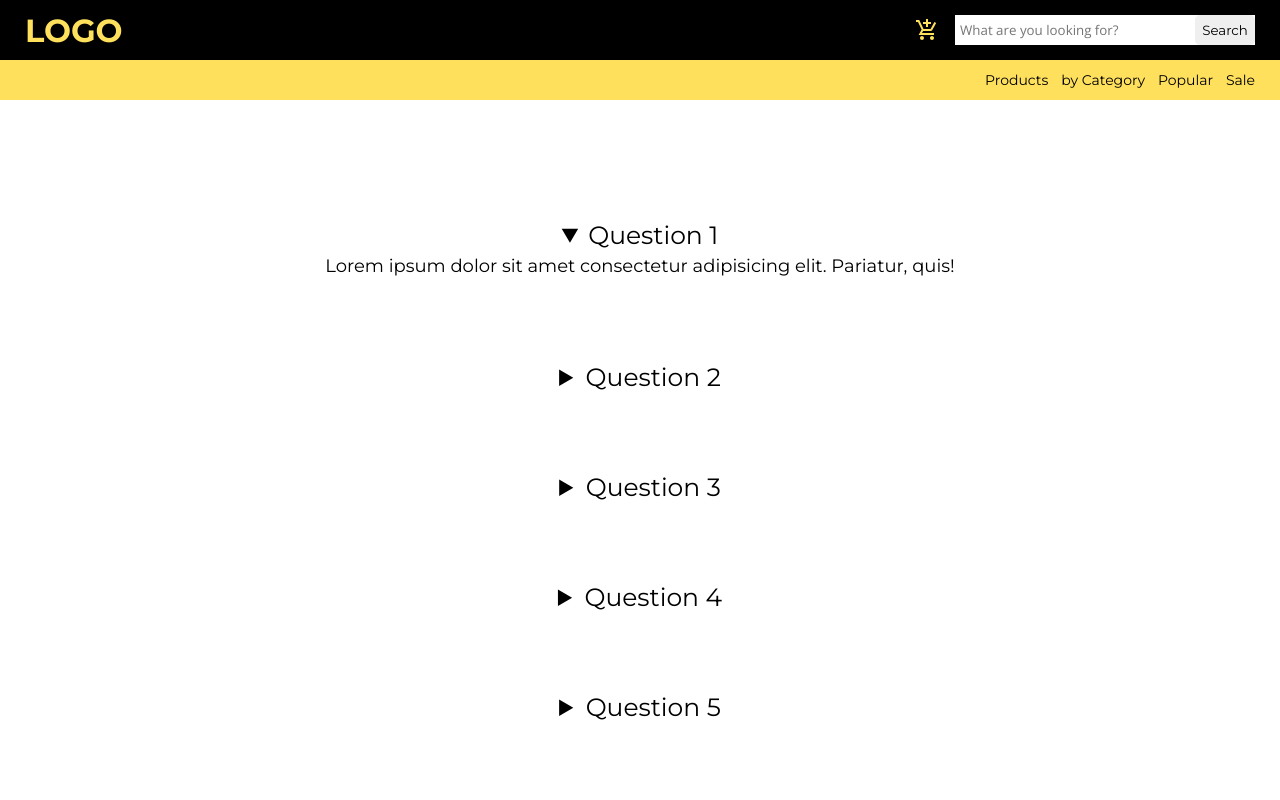
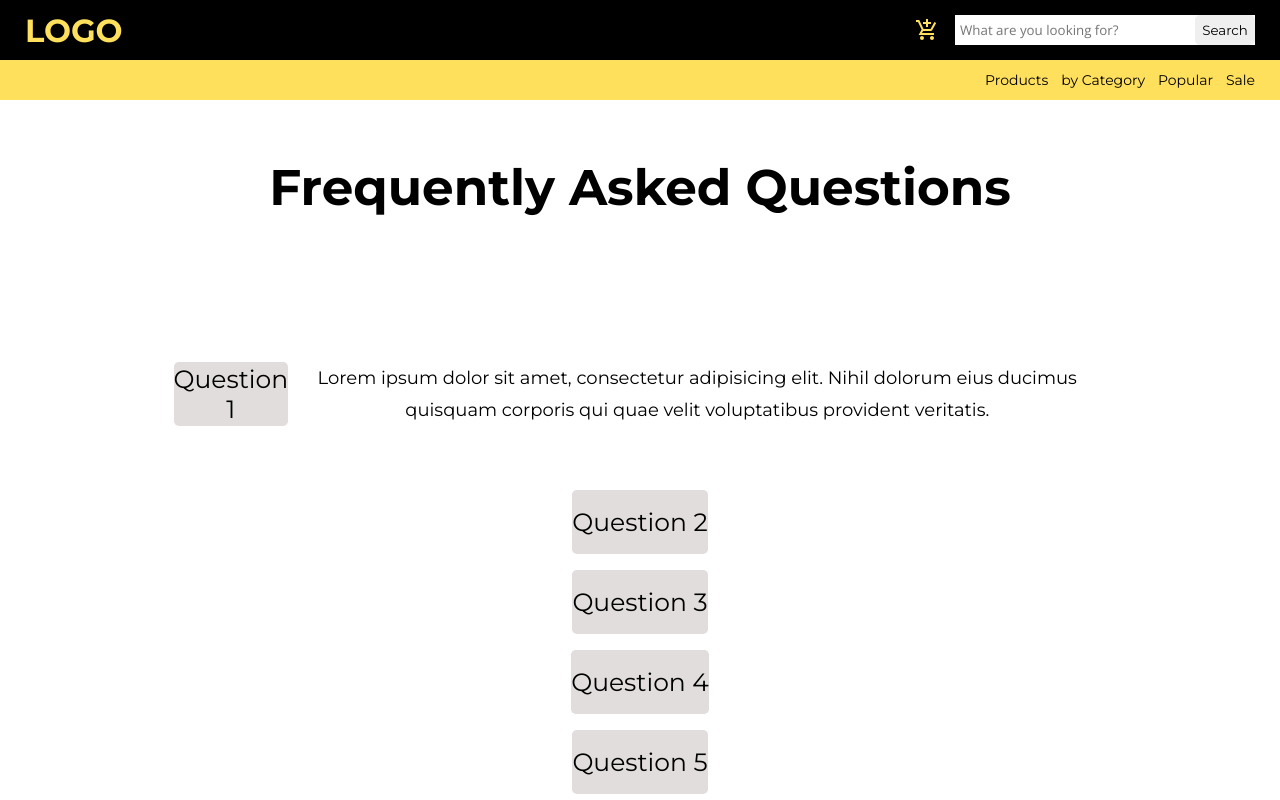
Before and after one commit to uryellll/grocery-app, a React (Create React App) app: page /faqs in a window 1280 px wide. Both pictures are taken after a click on the heading "Question 1". Shown: the top 800 px of the page. Built offline with nearby package versions, Linux system fonts and the light colour scheme.

Commit message:
modified FAQs page

```diff
--- a/src/Containers/FAQs/FAQs.js
+++ b/src/Containers/FAQs/FAQs.js
@@ -8,18 +8,23 @@ function FAQs() {
     <>
       <NavigationBar />
       <div className={classes.container}>
+        <h1>Frequently Asked Questions</h1>
         <details>
           <summary>Question 1</summary>
           <p>
-            Lorem ipsum dolor sit amet consectetur adipisicing elit. Pariatur,
-            quis!
+            Lorem ipsum dolor sit amet, consectetur adipisicing elit. Nihil
+            dolorum eius ducimus quisquam corporis qui quae velit voluptatibus
+            provident veritatis.
           </p>
         </details>
         <details>
           <summary>Question 2</summary>
           <p>
-            Lorem ipsum dolor sit amet consectetur adipisicing elit. Pariatur,
-            quis!
+            Lorem ipsum dolor sit amet consectetur adipisicing elit. Dolorem,
+            officia impedit ipsum, nam iusto ex consectetur, minima magnam ea
+            saepe modi fuga autem. Doloribus quaerat totam rerum voluptas
+            ducimus at blanditiis culpa molestiae ratione iste. Molestias ad
+            aperiam temporibus ex.
           </p>
         </details>
         <details>
--- a/src/Containers/FAQs/FAQs.module.css
+++ b/src/Containers/FAQs/FAQs.module.css
@@ -1,19 +1,46 @@
 .container {
-  height: 100vh;
+  height: auto;
   font-size: 25px;
   display: flex;
   flex-direction: column;
   justify-content: start;
   align-items: center;
   text-align: center;
-  margin: 15px 25px;
+  margin: 2rem;
   padding: 25px;
 }
 
+.container h1 {
+  margin-bottom: 5rem;
+}
+
 details {
-  margin-top: 5rem;
+  display: flex;
+  justify-content: center;
+  align-items: center;
+  margin-top: 1rem;
+  width: 80%;
+}
+
+details > summary::-webkit-details-marker {
+  display: none;
+}
+
+summary {
+  display: flex;
+  justify-content: center;
+  align-items: center;
+  height: 4rem;
+  background: #e2dddd;
+  border-radius: 0.3rem;
 }
 
 details > p {
   font-size: 18px;
+  height: 10rem;
+
+  display: flex;
+  flex-direction: column;
+  justify-content: center;
+  align-items: center;
 }
```
